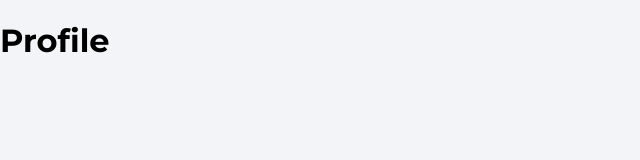
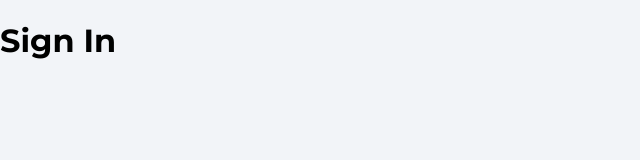
Before and after one commit to nameelza/house-marketplace, a React (Create React App) app: page /profile in a window 1280 px wide. Shown: the top 160 px of the page, without its empty margins (0-640 px from the left). Built offline with nearby package versions, Linux system fonts and the light colour scheme.

Commit message:
Update App.js

```diff
--- a/src/App.js
+++ b/src/App.js
@@ -13,7 +13,7 @@
         <Routes>
           <Route path="/" element={<Explore />} />
           <Route path="/offers" element={<Offers />} />
-          <Route path="/profile" element={<Profile />} />
+          <Route path="/profile" element={<SignIn />} />
           <Route path="/sign-in" element={<SignIn />} />
           <Route path="/sign-up" element={<SignUp />} />
           <Route path="/forgot-password" element={<ForgotPassword />} />
```
